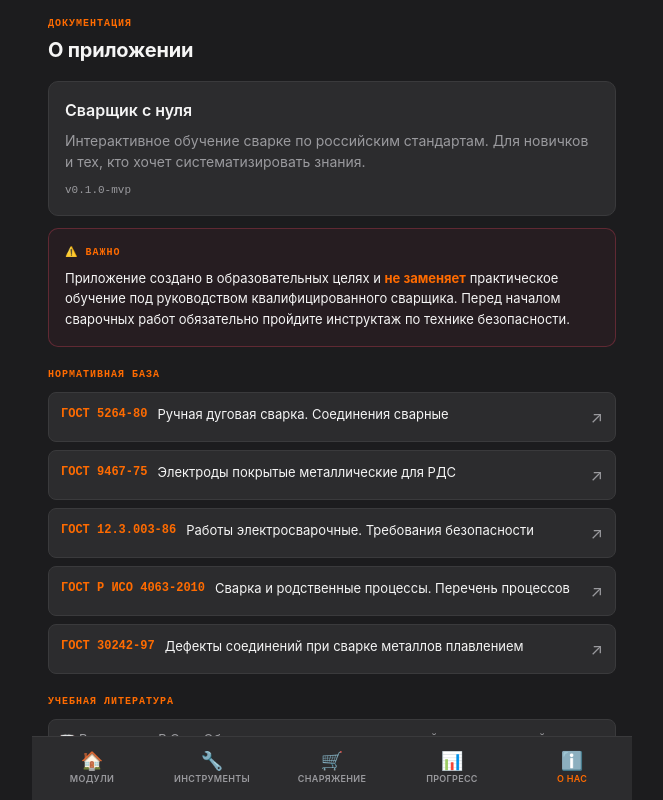
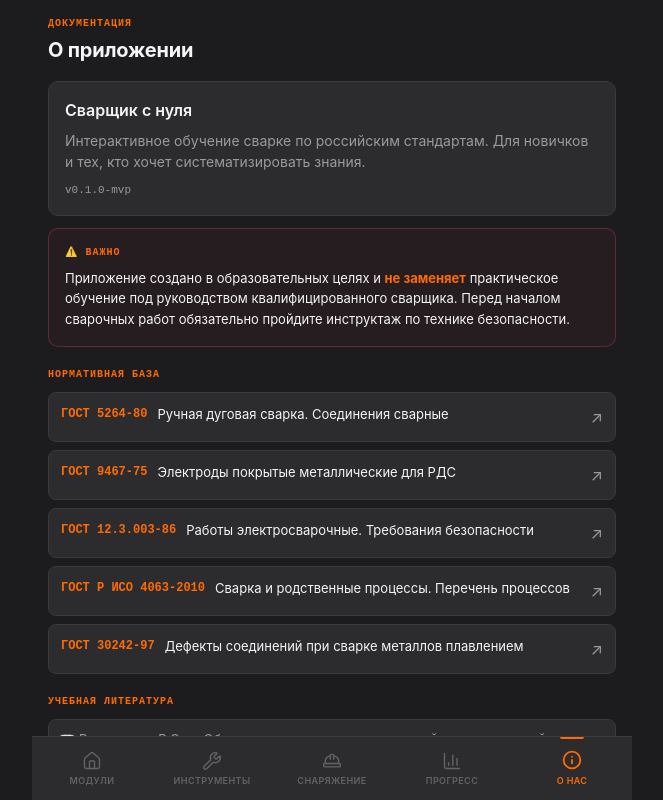
Before and after one commit to rmrrt/test-proj, a Vue app: page /about in a window 1280 px wide. Shown: the whole page, without its empty margins (308-971 px from the left). Built offline with nearby package versions, Linux system fonts and the light colour scheme.

Commit message:
design: BottomNav — lucide icons, orange accent, active indicator

```diff
--- a/src/components/ui/BottomNav.vue
+++ b/src/components/ui/BottomNav.vue
@@ -1,14 +1,15 @@
 <script setup lang="ts">
 import { useRoute } from 'vue-router'
+import { Home, Wrench, HardHat, BarChart3, Info } from 'lucide-vue-next'
 
 const route = useRoute()
 
 const tabs = [
-  { path: '/modules',  icon: '🏠', label: 'Модули' },
-  { path: '/tools',    icon: '🔧', label: 'Инструменты' },
-  { path: '/gear',     icon: '🛒', label: 'Снаряжение' },
-  { path: '/progress', icon: '📊', label: 'Прогресс' },
-  { path: '/about',    icon: 'ℹ️',  label: 'О нас' },
+  { path: '/modules',  Icon: Home,       label: 'Модули' },
+  { path: '/tools',    Icon: Wrench,      label: 'Инструменты' },
+  { path: '/gear',     Icon: HardHat,     label: 'Снаряжение' },
+  { path: '/progress', Icon: BarChart3,   label: 'Прогресс' },
+  { path: '/about',    Icon: Info,        label: 'О нас' },
 ]
 </script>
 
@@ -21,7 +22,9 @@ const tabs = [
       class="tab"
       :class="{ active: route.path === tab.path }"
     >
-      <span class="tab-icon">{{ tab.icon }}</span>
+      <span class="tab-icon-wrap">
+        <component :is="tab.Icon" :size="20" :stroke-width="route.path === tab.path ? 2.2 : 1.7" />
+      </span>
       <span class="tab-label">{{ tab.label }}</span>
     </RouterLink>
   </nav>
@@ -41,6 +44,8 @@ const tabs = [
   display: flex;
   align-items: stretch;
   z-index: 100;
+  backdrop-filter: blur(12px);
+  -webkit-backdrop-filter: blur(12px);
 }
 
 .tab {
@@ -49,14 +54,50 @@ const tabs = [
   flex-direction: column;
   align-items: center;
   justify-content: center;
-  gap: 2px;
+  gap: 3px;
   text-decoration: none;
-  color: var(--text-secondary);
-  transition: color 0.15s;
-  padding: 4px 0;
+  color: var(--text-muted);
+  transition: color 0.18s;
+  padding: 6px 0 4px;
+  position: relative;
 }
 
-.tab.active { color: var(--accent); }
-.tab-icon { font-size: 18px; line-height: 1; }
-.tab-label { font-size: 9px; font-weight: 600; letter-spacing: 0.3px; text-transform: uppercase; }
+.tab::after {
+  content: '';
+  position: absolute;
+  top: 0;
+  left: 50%;
+  transform: translateX(-50%) scaleX(0);
+  width: 24px;
+  height: 2px;
+  background: var(--accent);
+  border-radius: 0 0 2px 2px;
+  transition: transform 0.2s ease;
+}
+
+.tab.active {
+  color: var(--accent);
+}
+
+.tab.active::after {
+  transform: translateX(-50%) scaleX(1);
+}
+
+.tab-icon-wrap {
+  display: flex;
+  align-items: center;
+  justify-content: center;
+  transition: transform 0.15s;
+}
+
+.tab.active .tab-icon-wrap {
+  transform: translateY(-1px);
+}
+
+.tab-label {
+  font-size: 9px;
+  font-weight: 600;
+  letter-spacing: 0.4px;
+  text-transform: uppercase;
+}
 </style>
```
